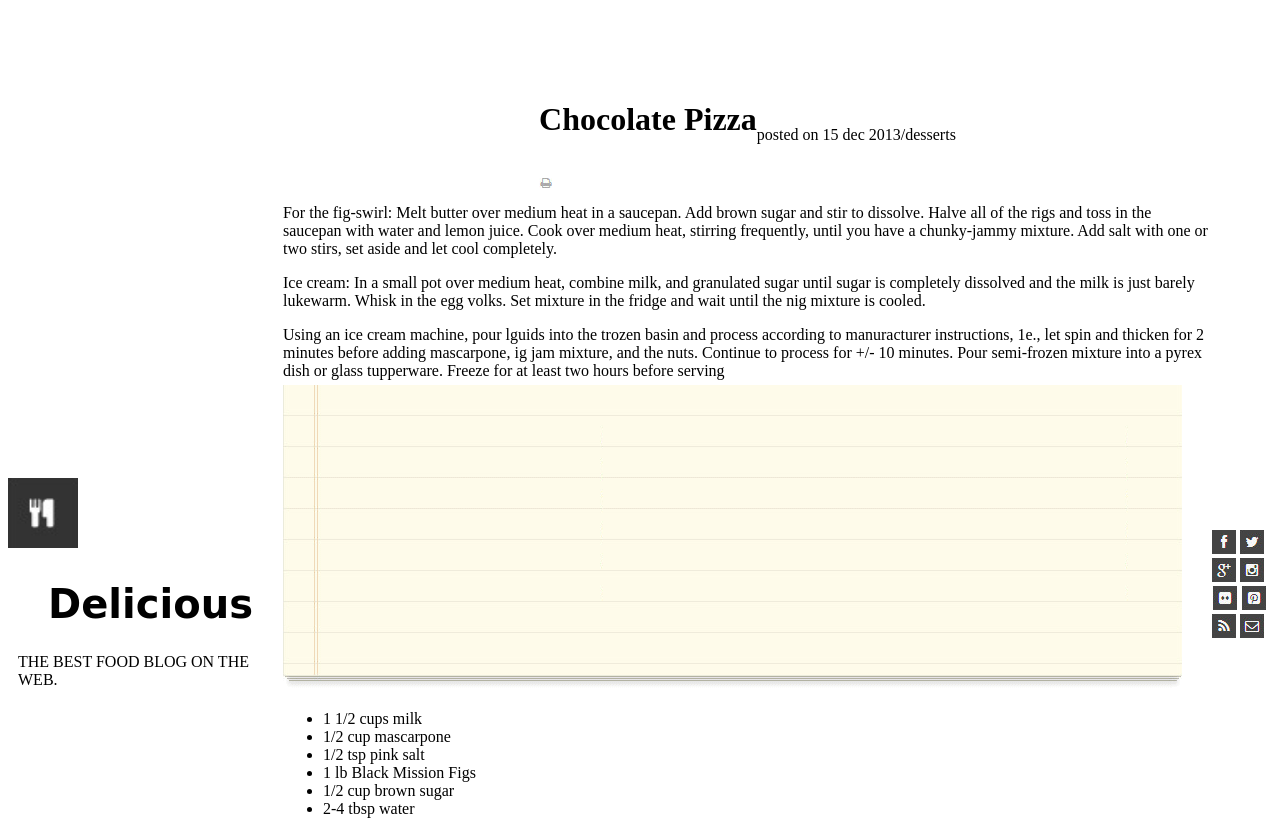
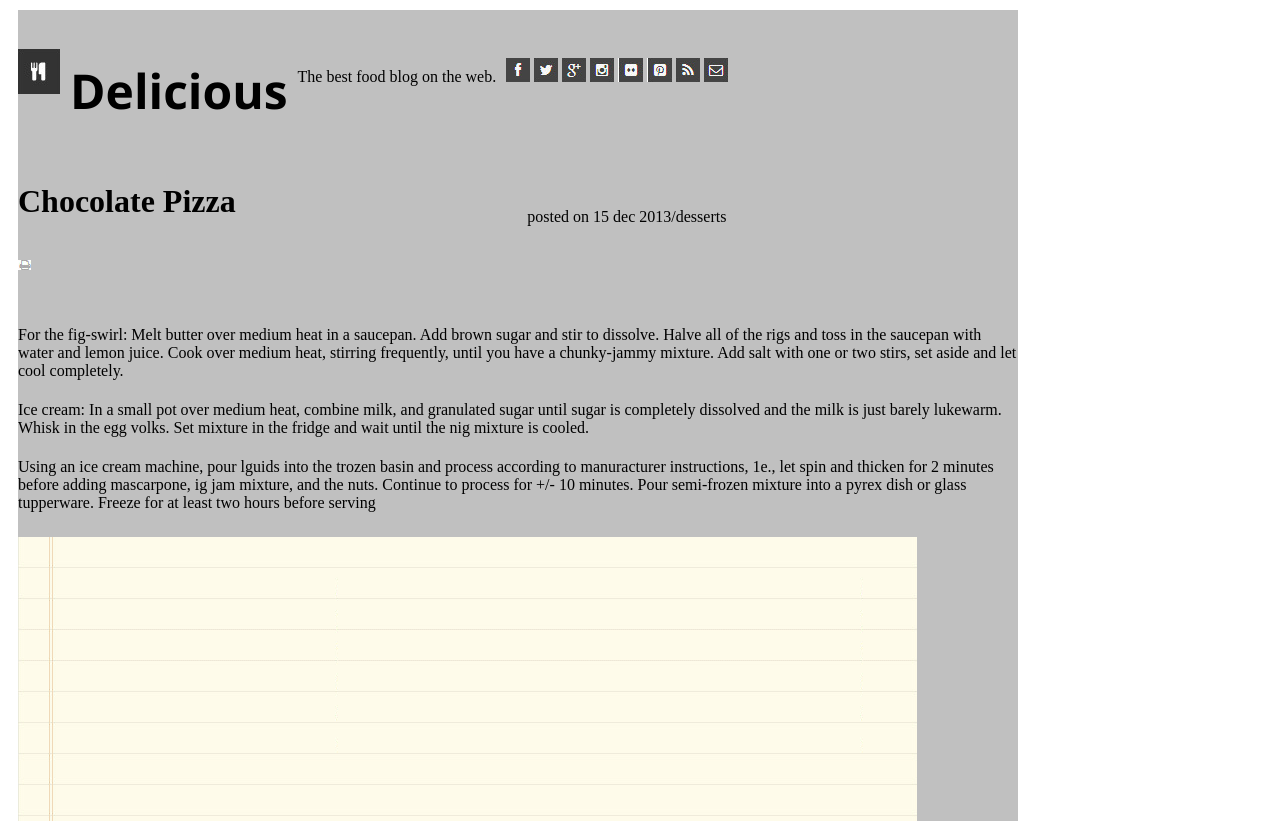
Before and after one commit to elizabethpurtell/chocolate-pizza, a plain HTML site: page index.html in a window 1280 px wide. Shown: the top 821 px of the page. Drawn offline with Linux system fonts and the light colour scheme.

Commit message:
continue css structure reset

```diff
--- a/css/style.css
+++ b/css/style.css
@@ -5,122 +5,6 @@ body {
 }
 
 /* Text */
-
-
-/* main  */
-
-main {
-  justify-content: center;
-}
-
-/* start grid setup */
-/* line of icons */
-#topRight {
-  grid-area: topRight;
-}
-/* logo image and name */
-#topLeft {
-  grid-area: topLeft;
-}
-/* titles, dates, large image */
-#sec1 {
-  grid-area: sec1;
-}
-/* large main image sec1.5 */
-#sec15{
-  grid-area: sec15;
-}
-/* recipe description */
-#sec2 {
-  grid-area: sec2;
-}
-/* recipe with bkgrnd image */
-#sec3 {
-  grid-area: sec3;
-}
-/* author info */
-#sec4 {
-  grid-area: sec4;
-}
-footer {
-  grid-area: footer;
-}
-
-.grid-container {
-  display: grid;
-  grid-template-areas:
-  'topLeft topLeft top topRight topRight'
-  'sec1 sec1 sec1 sec1 sec1'
-  'sec15 sec15 sec15 sec15 sec15'
-  'sec2 sec2 sec2 sec2 sec2'
-  'sec3 sec3 sec3 sec3 sec3'
-  'sec4 sec4 sec4 sec4 sec4'
-  'footer footer footer footer footer';
-  row-gap: 5%;
-  column-gap: 0px;
-  padding-top: 5%;
-  padding-bottom: 5%;
-  background-color: rgb(255, 255, 255);
-  justify-content: center;
-  align-items: center;
-}
-
-/* section */
-#topLeft {
-  display: grid;
-  justify-content: left;
-}
-
-#topRight {
-  display: grid;
-  justify-content: right;
-}
-
-#topRight ul {
-  list-style-type: none;
-  margin: 0;
-  padding: 0;
-  overflow: hidden;
-}
-
-#topRight li {
-  display: inline;
-}
-
-
-#sec1 {
-  display: grid;
-  margin-top: 10px;
-  justify-content: center;
-  align-items: center;
-}
-
-#sec15 {
-  display: grid;
-  max-width: 100%;
-}
-
-
-
-#hdrLogo {
-  height: 70px;
-  width: 70px;
-  margin-right: 10px;
-}
-
-#titleTop {
-  margin-left: 10px;
-  font-family: cursive;
-  font-weight: bolder;
-  font-size: 2.5em;
-}
-
-#underTopTitle {
-  font-size: 1em;
-  margin-left: 10px;
-  text-transform: uppercase;
-}
-
 
 /* Text */
 h1 {
@@ -162,14 +46,149 @@ p {
   margin-bottom: 5px;
 }
 
+/* main  */
+
+main {
+  justify-content: center;
+}
+
+/* start grid setup */
+/* line of icons */
+#topRight {
+  grid-area: top;
+}
+/* logo image and name */
+#topLeft {
+  grid-area: top;
+}
+/* titles, dates, large image */
+#sec1 {
+  grid-area: sec1;
+}
+/* large main image sec1.5 */
+#sec15{
+  grid-area: sec15;
+}
+/* recipe description */
+#sec2 {
+  grid-area: sec2;
+}
+/* recipe with bkgrnd image */
+#sec3 {
+  grid-area: sec3;
+}
+/* author info */
+#sec4 {
+  grid-area: sec4;
+}
+footer {
+  grid-area: footer;
+}
+
+/* 'topRight topRight topRight topRight topRight'  */
+
+.grid-container {
+  display: grid;
+  grid-template-areas:
+  'top top top top top' 'sec1 sec1 sec1 sec1 sec1' 'sec15 sec15 sec15 sec15 sec15' 'sec2 sec2 sec2 sec2 sec2' 'sec3 sec3 sec3 sec3 sec3' 'sec4 sec4 sec4 sec4 sec4' 'footer footer footer footer footer';
+  grid-gap: 0px;
+  row-gap: 20px;
+  column-gap: 10px;
+  max-width: 1000px;;
+  margin: 10px;
+  padding-bottom: 50px;
+  background-color: rgba(130, 130, 130, 0.5);
+  justify-content: center;
+  align-items: center;
+}
+
+/* section */
+
+section {
+  display: contents;
+}
+
+section #top {
+  display: inline;
+  max-height: 90px;
+}
+
+section #top #topRight {
+  display: inline;
+  justify-content: right;
+}
+
+#topRight ul {
+  list-style-type: none;
+  margin: 0;
+  padding: 0;
+  overflow: hidden;
+}
+
+#topRight li {
+  display: inline;
+  justify-content: space-between;
+}
 
 
+#sec1 {
+  display: grid;
+  margin-top: 10px;
+  align-items: center;
+  /* justify-content: center;
+  align-items: center; */
+}
+
+#sec15 {
+  display: grid;
+  max-width: 100%;
+}
+
+#sec2 {
+  display: grid;
+}
+
+#sec3 {
+  display: grid;
+}
+
+#sec4 {
+  display: grid;
+}
+
+footer {
+  display: grid;
+}
+
+#topLeft #hdrLogo img {
+  height: 70px;
+  width: 70px;
+  /* margin-right: 10px; */
+}
+
+#topLeft #titleTop h1 {
+  margin-left: 10px;
+  font-family: cursive;
+  font-weight: bolder;
+  font-size: 2.5em;
+}
+
+#topLeft #underTopTitle p {
+  font-size: 1em;
+  margin-left: 10px;
+  text-transform: uppercase;
+}
+
+
+
+
+/*
 .mainIcon {
   display: inline;
   height: 20px;
   width: 20px;
-}
-
+} */
+/*
 .primaryImg {
   display: block;
   max-width: 50%;
@@ -192,8 +211,8 @@ p {
 .recipeImg {
   max-width: 100%;
   height: auto;
-}
-
+} */
+/*
 .overlay-list1 {
   position: absolute;
   /* Position the list relative to its closest positioned ancestor */
@@ -209,8 +228,8 @@ p {
   /* Set the z-index to be above the image (usually 1 or higher) */
   list-style: square;
   /* Remove default list bullets */
-}
-
+} */
+/*
 .overlay-list2 {
   position: absolute;
   /* Position the list relative to its closest positioned ancestor */
@@ -226,14 +245,8 @@ p {
   /* Set the z-index to be above the image (usually 1 or higher) */
   list-style: square;
   /* Remove default list bullets */
-}
 
+/*
 .authorInfoBlock {
   display: inline;
-}
-
-footer {
-  display: flex;
-  justify-content: center;
-  text-align: center;
-}
+} */ */
--- a/index.html
+++ b/index.html
@@ -10,7 +10,8 @@
 </head>
 
 <body>
- <main class="grid-container">
+  <main>
+    <section class="grid-container">
 
       <section id="topLeft">
         <img id="hdrLogo" src="img/logo.png" alt="Chocolate Pizza Logo">
@@ -40,8 +41,7 @@
           <p>posted on 15 dec 2013/desserts </p>
           <!-- Need to add section/date here -->
           <img id="mainIcon" src="img/print-icon.png" href="#" alt="print icon">
-     <section id="sec15"
-          <img id="primaryImg" src="img/choco-pizza.png" alt="chocolate pizza picture">
+          <section id="sec15" <img id="primaryImg" src="img/choco-pizza.png" alt="chocolate pizza picture">
           </section>
         </section>
 
```
Lines whose indentation alone changed are shown as unchanged.
